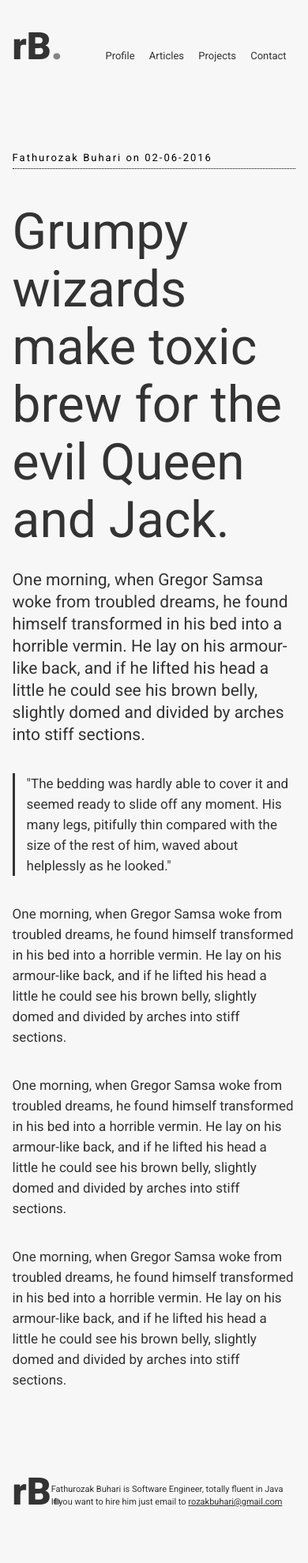
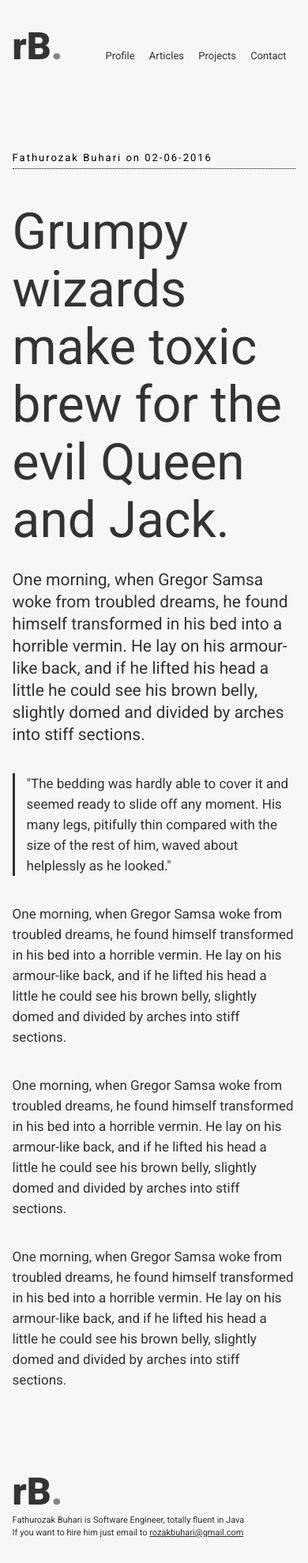
Before and after one commit to rozakbuhari/rozakbuhari.github.io.backup, a Jekyll site: the page built from index.html, in a window 390 px wide. Shown: the whole page at 79% size. Built offline with Jekyll 4.4.1, drawn with Linux system fonts in a browser that asks for light colours; Markdown is read by kramdown in place of the engine named in the settings; before the commit the page ends 1947 px from its top, so only the background shows below that.

Commit message:
Add media query

```diff
--- a/_scss/main.scss
+++ b/_scss/main.scss
@@ -1,4 +1,5 @@
 @import "reset";
+@import "media-lt-768";
 
 body {
 	font-size: 13px;
--- /dev/null
+++ b/_scss/media-lt-768.scss
@@ -0,0 +1,6 @@
+@media screen and (max-width: 768px) {
+    .footer-text {
+    	display: block !important;
+        margin: 0 !important;
+    }
+}
--- a/css/main.css
+++ b/css/main.css
@@ -364,6 +364,11 @@ textarea {
   font: inherit;
   /* 2 */ }
 
+@media screen and (max-width: 768px) {
+  .footer-text {
+    display: block !important;
+    margin: 0 !important; } }
+
 body {
   font-size: 13px;
   font-family: "Roboto";
```
